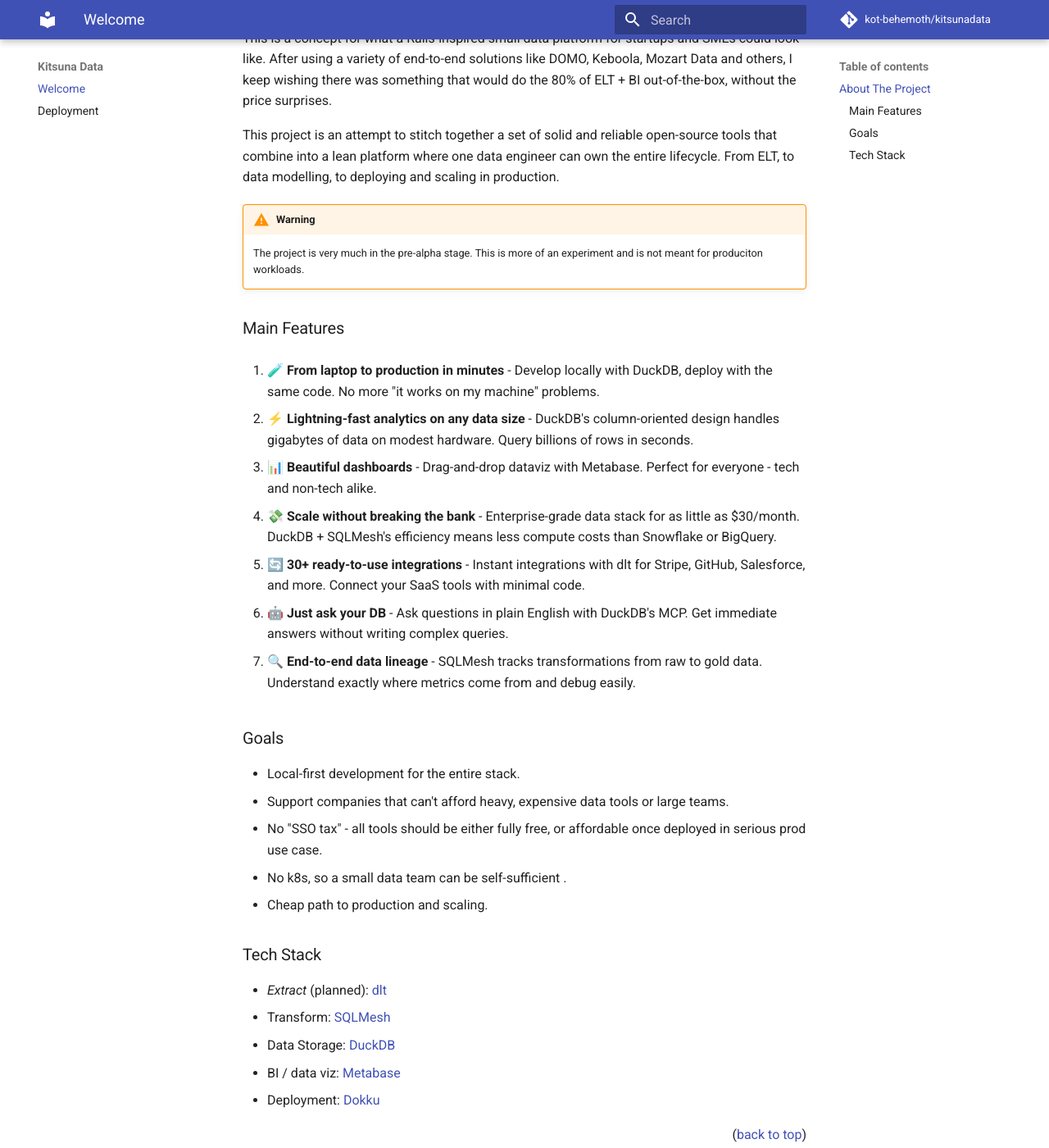
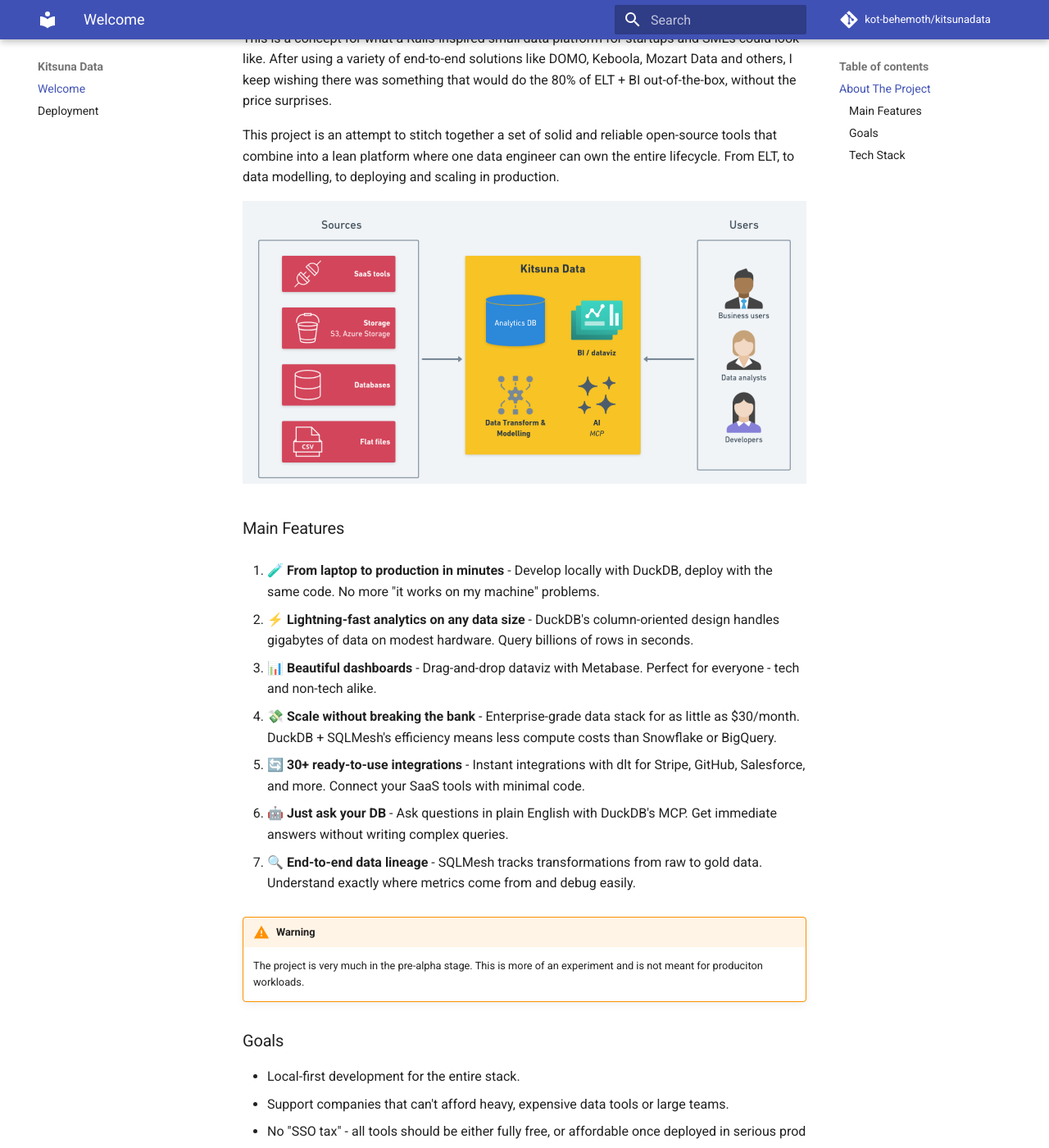
Before and after one commit to kot-behemoth/kitsunadata, an MkDocs documentation site: the page built from docs/docs/index.md, in a window 1280 px wide and 1400 px high, scrolled down 197 px. Shown: the whole window at 82% size. Built offline with MkDocs 1.6.1 and Material for MkDocs 9.7.7, drawn with Linux system fonts in a browser that asks for light colours; comment, search, counter and statistics services are not loaded.

Commit message:
Add the diagram to main docs too

```diff
--- a/docs/docs/index.md
+++ b/docs/docs/index.md
@@ -11,9 +11,7 @@
 
 This project is an attempt to stitch together a set of solid and reliable open-source tools that combine into a lean platform where one data engineer can own the entire lifecycle. From ELT, to data modelling, to deploying and scaling in production.
 
-!!! warning
-
-    The project is very much in the pre-alpha stage. This is more of an experiment and is not meant for produciton workloads.
+![Kitsuna overview diagram](assets/Overview.png)
 
 ### Main Features
 
@@ -30,6 +28,10 @@
 1. **🤖 Just ask your DB** - Ask questions in plain English with DuckDB's MCP. Get immediate answers without writing complex queries.
 
 1. **🔍 End-to-end data lineage** - SQLMesh tracks transformations from raw to gold data. Understand exactly where metrics come from and debug easily.
+
+!!! warning
+
+    The project is very much in the pre-alpha stage. This is more of an experiment and is not meant for produciton workloads.
 
 ### Goals
 
```
